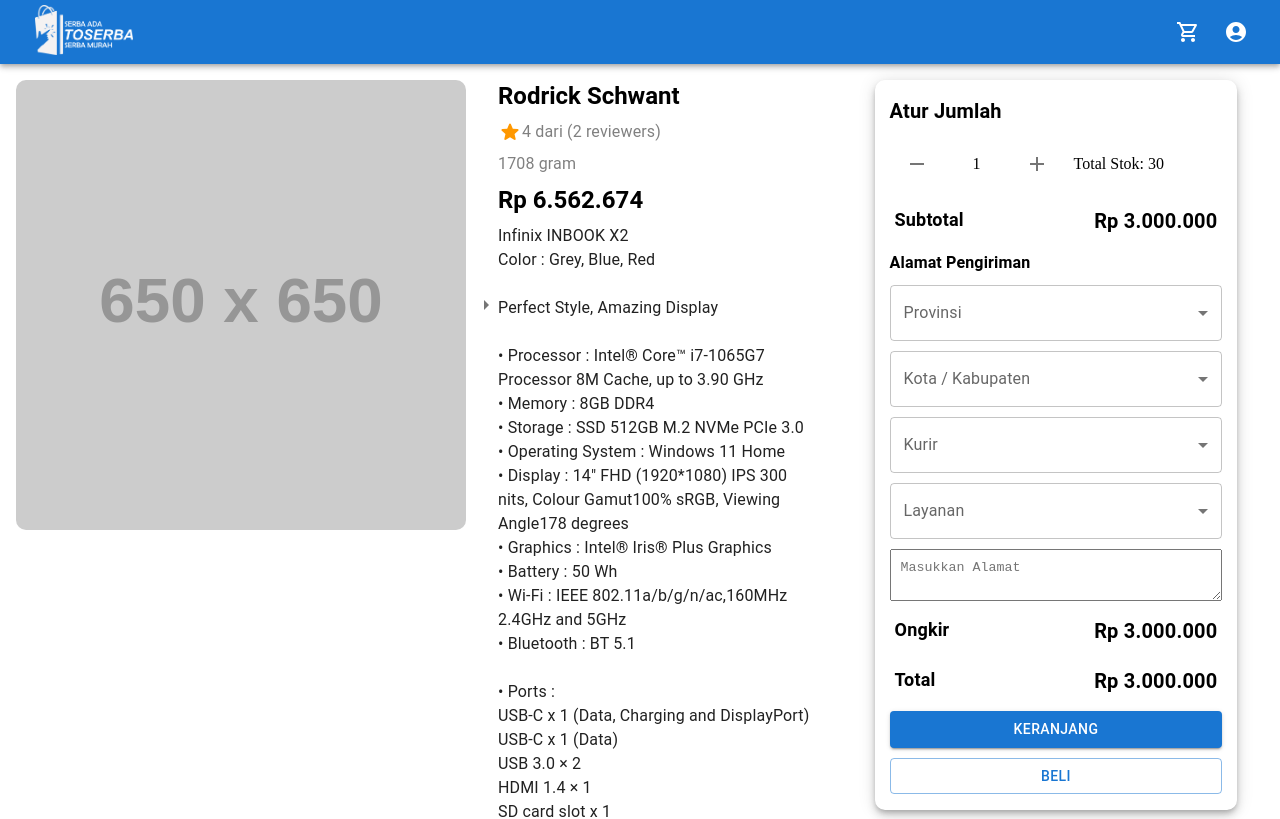
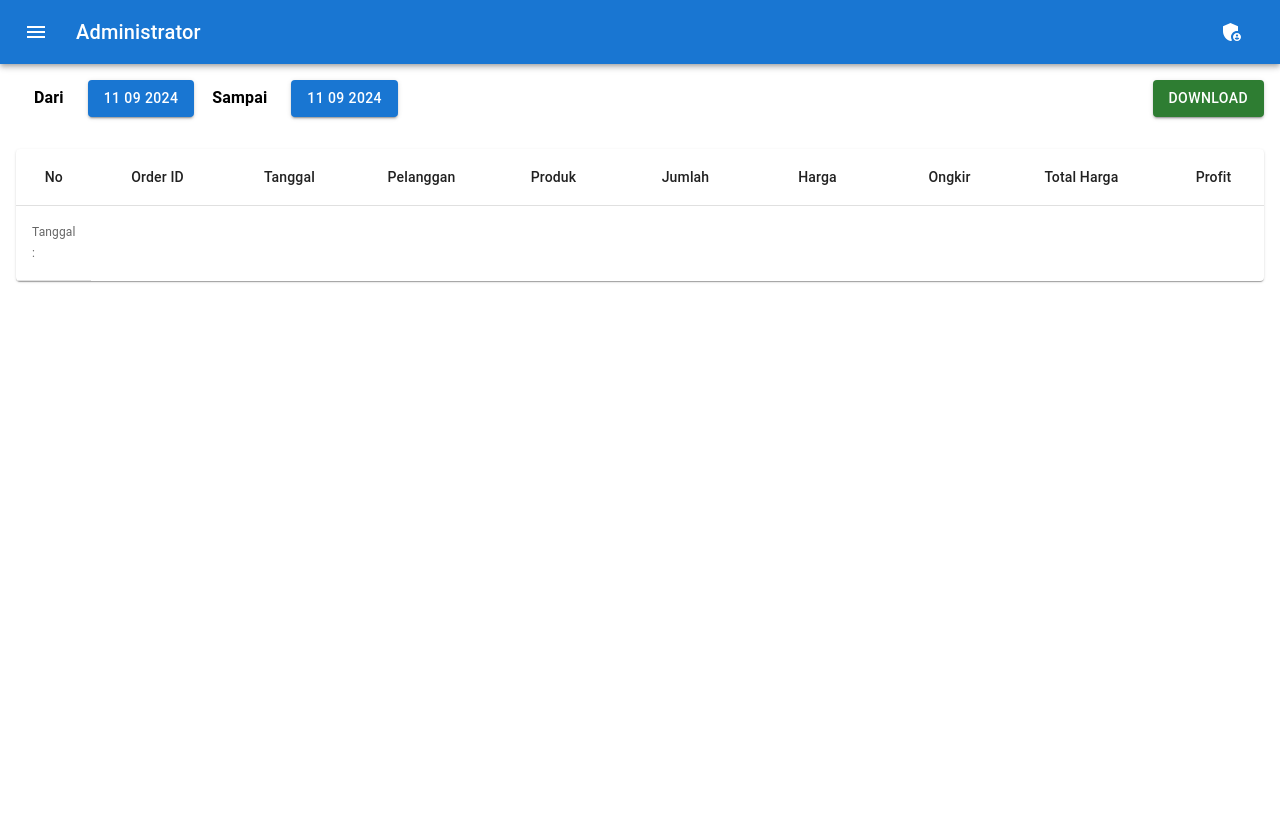
Before and after one commit to Chairilashar99/ecmrce_, a React (Vite) app in the folder client/: page /admin-laporan in a window 1280 px wide. Shown: the top 819 px of the page. Built offline with nearby package versions, Linux system fonts and the light colour scheme.

Commit message:
feat(admin): slicing ui admin-laporan

```diff
--- a/client/package.json
+++ b/client/package.json
@@ -14,7 +14,9 @@
     "@emotion/styled": "^11.13.0",
     "@mui/icons-material": "^6.0.2",
     "@mui/material": "^6.0.2",
+    "date-fns": "^4.1.0",
     "react": "^18.3.1",
+    "react-datepicker": "^7.4.0",
     "react-dom": "^18.3.1",
     "react-helmet": "^6.1.0",
     "react-helmet-async": "^2.0.5",
--- a/client/src/App.jsx
+++ b/client/src/App.jsx
@@ -9,6 +9,7 @@
 import UsersPage from "./pages/admin/users/UsersPage";
 import ProductsPage from "./pages/admin/products/ProductsPage";
 import OrdersPage from "./pages/admin/orders/OrdersPage";
+import ReportPage from "./pages/admin/report/ReportPage";
 
 function App() {
 	return (
@@ -24,6 +25,7 @@
 				<Route path="/admin-pelanggan" element={<UsersPage />} />
 				<Route path="/admin-produk" element={<ProductsPage />} />
 				<Route path="/admin-pesanan" element={<OrdersPage />} />
+				<Route path="/admin-laporan" element={<ReportPage />} />
 			</Routes>
 		</BrowserRouter>
 	);
--- /dev/null
+++ b/client/src/pages/admin/report/ReportPage.jsx
@@ -0,0 +1,74 @@
+import { Box, Button, Typography } from "@mui/material";
+import AdminBar from "../components/appBar/AdminBar";
+import DatePicker from "react-datepicker";
+import "react-datepicker/dist/react-datepicker.css";
+import { forwardRef, useEffect, useState } from "react";
+import ReportTable from "./ReportTable";
+
+const DateButton = forwardRef(({ value, onClick, className }, ref) => (
+	<Button variant="contained" color="primary" onClick={onClick} ref={ref}>
+		{value}
+	</Button>
+));
+
+const ReportPage = () => {
+	const [today, setToday] = useState(new Date());
+	const [startDate, setStartDate] = useState(new Date());
+	const [endDate, setEndDate] = useState(new Date());
+
+	useEffect(() => {
+		setToday(new Date());
+	}, []);
+
+	return (
+		<Box sx={{ height: "100vh" }}>
+			<AdminBar />
+
+			{/* Function */}
+			<Box sx={{ p: 2, display: "flex", justifyContent: "space-between" }}>
+				<Box
+					sx={{ display: "flex", width: 400, justifyContent: "space-evenly" }}>
+					{/* start */}
+					<Box sx={{ display: "flex", gap: 3, alignItems: "center" }}>
+						<Typography align="center" fontWeight="bold">
+							Dari
+						</Typography>
+						<DatePicker
+							closeOnScroll={true}
+							selected={startDate}
+							onChange={(date) => setStartDate(date)}
+							customInput={<DateButton />}
+							dateFormat="dd MM yyyy"
+							maxDate={today}
+						/>
+					</Box>
+
+					{/* end */}
+					<Box sx={{ display: "flex", gap: 3, alignItems: "center" }}>
+						<Typography align="center" fontWeight="bold">
+							Sampai
+						</Typography>
+						<DatePicker
+							closeOnScroll={true}
+							selected={endDate}
+							onChange={(date) => setEndDate(date)}
+							customInput={<DateButton />}
+							dateFormat="dd MM yyyy"
+							maxDate={today}
+						/>
+					</Box>
+				</Box>
+				<Button variant="contained" color="success">
+					Download
+				</Button>
+			</Box>
+
+			{/* Table */}
+			<Box sx={{ p: 2 }}>
+				<ReportTable />
+			</Box>
+		</Box>
+	);
+};
+
+export default ReportPage;
--- /dev/null
+++ b/client/src/pages/admin/report/ReportTable.jsx
@@ -0,0 +1,95 @@
+import {
+	Box,
+	Paper,
+	Table,
+	TableBody,
+	TableCell,
+	TableContainer,
+	TableFooter,
+	TableHead,
+	TableRow,
+	Typography,
+} from "@mui/material";
+
+const columns = [
+	{
+		label: "No",
+		width: 30,
+	},
+	{
+		label: "Order ID",
+		width: 100,
+	},
+	{
+		label: "Tanggal",
+		width: 100,
+	},
+	{
+		label: "Pelanggan",
+		width: 100,
+	},
+	{
+		label: "Produk",
+		width: 100,
+	},
+	{
+		label: "Jumlah",
+		width: 100,
+	},
+	{
+		label: "Harga",
+		width: 100,
+	},
+	{
+		label: "Ongkir",
+		width: 100,
+	},
+	{
+		label: "Total Harga",
+		width: 100,
+	},
+	{
+		label: "Profit",
+		width: 100,
+	},
+	{
+		label: "Total Profit",
+		width: 100,
+	},
+];
+
+const ReportTable = () => {
+	return (
+		<Paper>
+			<TableContainer>
+				<Table>
+					<TableHead>
+						<TableRow>
+							{columns.map((column, index) => (
+								<TableCell
+									key={index}
+									align="center"
+									sx={{ minWidth: column.width }}>
+									{column.label}
+								</TableCell>
+							))}
+						</TableRow>
+					</TableHead>
+					<TableBody></TableBody>
+
+					<TableFooter>
+						<TableRow>
+							<TableCell>
+								<Box sx={{ width: "100%" }}>
+									<p>Tanggal : </p>
+								</Box>
+							</TableCell>
+						</TableRow>
+					</TableFooter>
+				</Table>
+			</TableContainer>
+		</Paper>
+	);
+};
+
+export default ReportTable;
```
Also changed, not shown: 1 other file (tests, documents, lock files or other folders).
